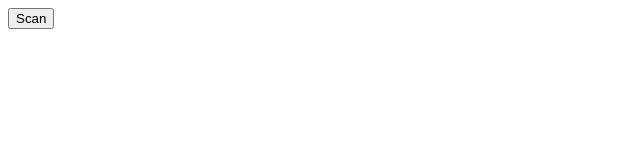
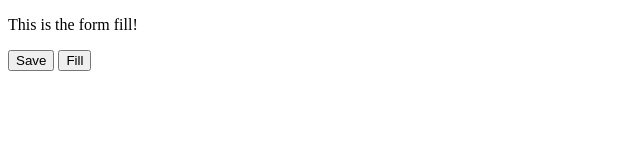
Before and after one commit to rfaulhaber/fillmore-archive, a website built with webpack: page dist/index.html in a window 1280 px wide. Both pictures are taken after a click on the button "Scan". Shown: the whole page, without its empty margins (0-640 px from the left). Built offline with nearby package versions, Linux system fonts and the light colour scheme.

Commit message:
layouts change

```diff
--- a/src/actions/ExtensionActions.js
+++ b/src/actions/ExtensionActions.js
@@ -1,5 +1,6 @@
 export const SCAN_PAGE = 'SCAN_PAGE';
 export const ADD_EVENT_LISTENER = 'ADD_EVENT_LISTENER';
+export const CHANGE_LAYOUT = 'CHANGE_LAYOUT';
 
 export function addEventListener(listener) {
     return {
@@ -7,3 +8,10 @@ export function addEventListener(listener) {
         listener
     };
 }
+
+export function changeLayout(layout) {
+    return {
+        type: CHANGE_LAYOUT,
+        layout
+    };
+}
--- a/src/index.js
+++ b/src/index.js
@@ -1,11 +1,28 @@
 import {createStore, applyMiddleware} from 'redux';
 import { addEventListener } from './actions/ExtensionActions';
 import {scanButtonListener, setAllListeners} from './modules/ExtensionEvents';
+import {layouts, show} from './modules/Extension';
 import thunk from 'redux-thunk';
 import reducers from './reducers/index';
 
 const store = createStore(reducers, applyMiddleware(thunk));
+store.subscribe(subscriptionHandler);
 
-store.dispatch(addEventListener(scanButtonListener()));
+store.dispatch(addEventListener(scanButtonListener(store.dispatch)));
 
 setAllListeners(store.getState().Extension.listeners);
+
+function subscriptionHandler() {
+    console.log('something was dispatched!');
+
+    const currentState = store.getState();
+    const extensionState = currentState.Extension;
+    const {lastLayout, layout} = extensionState;
+
+    console.log('layouts', lastLayout, layout);
+
+    if (lastLayout !== layout) {
+        console.log('attempting to change layout');
+        show(layout);
+    }
+}
--- a/src/modules/Extension.js
+++ b/src/modules/Extension.js
@@ -0,0 +1,20 @@
+export const layouts = {
+    root: 'root',
+    formFill: 'form-fill',
+    loadTemplate: 'load-template',
+    saveTemplate: 'save-template'
+};
+
+export function show(id) {
+    for (const value of Object.values(layouts)) {
+        if (value === id) {
+            document.getElementById(value).style.display = 'initial';
+        } else {
+            document.getElementById(value).style.display = 'none';
+        }
+    }
+}
+
+function hide(element) {
+    element.display = 'none';
+}
--- a/src/modules/ExtensionEvents.js
+++ b/src/modules/ExtensionEvents.js
@@ -1,9 +1,13 @@
-export function scanButtonListener() {
+import {changeLayout} from '../actions/ExtensionActions';
+import {layouts} from './Extension';
+
+export function scanButtonListener(dispatch) {
     return {
         id: 'scan-button',
         type: 'click',
         callback: () => {
             console.log('I was clicked!');
+            dispatch(changeLayout(layouts.formFill));
         }
     };
 }
--- a/src/reducers/ExtensionReducer.js
+++ b/src/reducers/ExtensionReducer.js
@@ -1,9 +1,13 @@
 import {
-    ADD_EVENT_LISTENER
+    ADD_EVENT_LISTENER,
+    CHANGE_LAYOUT
 } from '../actions/ExtensionActions';
 
+import {layouts} from '../modules/Extension';
+
 const initialState = {
-    listeners: []
+    listeners: [],
+    layout: layouts.root
 };
 
 export default function Extension(state = initialState, action) {
@@ -12,6 +16,11 @@ export default function Extension(state = initialState, action) {
             return Object.assign({}, state, {
                 listeners: state.listeners.concat(action.listener)
             });
+        case CHANGE_LAYOUT:
+            return Object.assign({}, state, {
+                lastLayout: state.layout,
+                layout: action.layout
+            });
         default:
             return state;
         }
```
Also changed, not shown: dist/index.html. Lines whose indentation alone changed are shown as unchanged.
